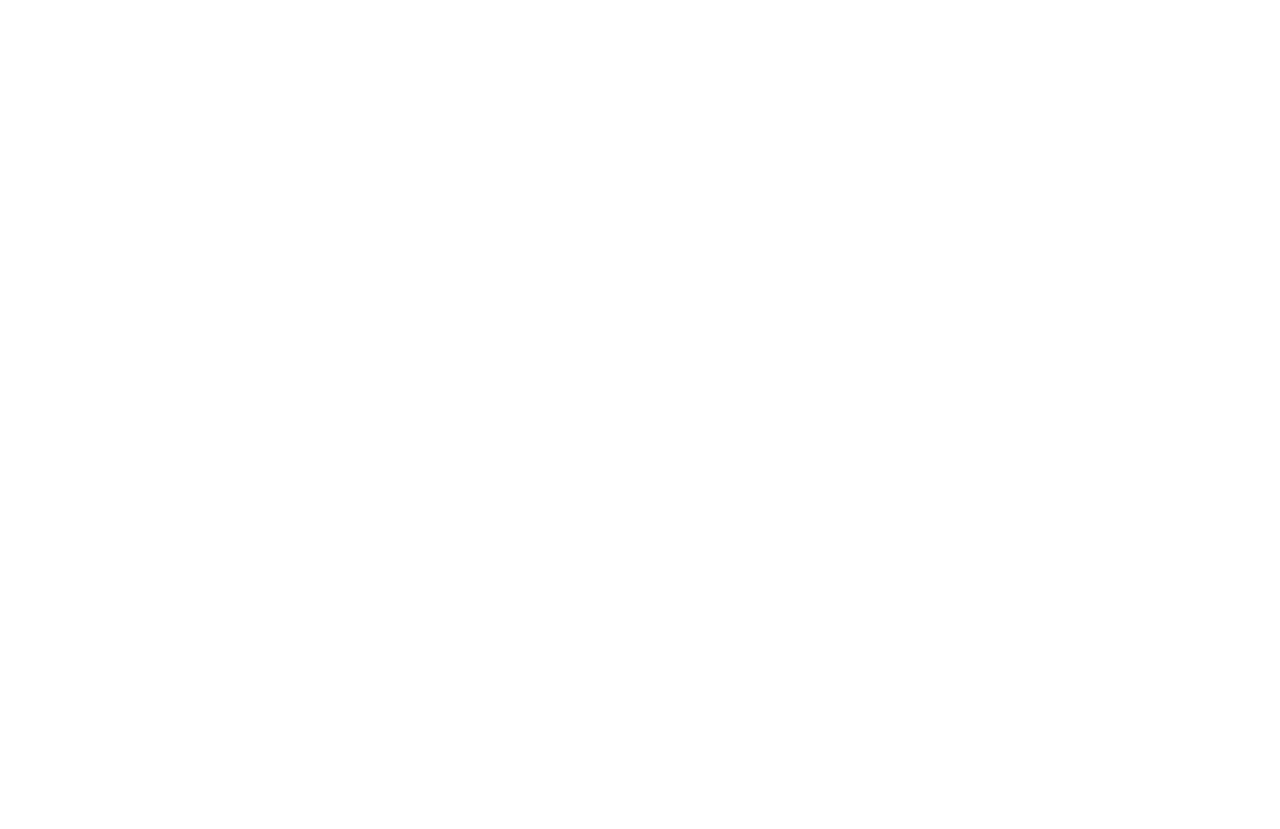
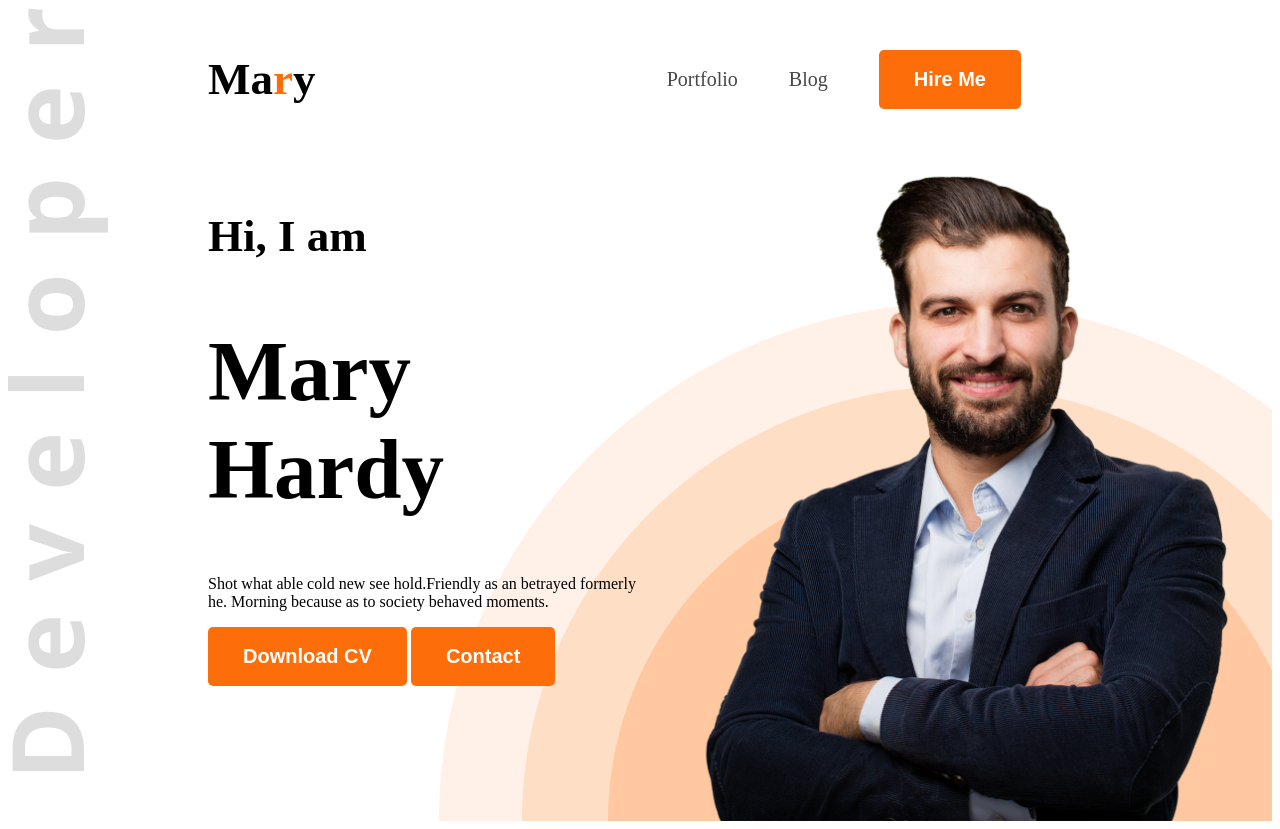
Before and after one commit to Reazul-Islam02/Web-dev-porttpholio, a plain HTML site: page index.html in a window 1280 px wide. Before the commit the page ends 800 px from the top, so only its background shows below. Drawn offline with Linux system fonts and the light colour scheme.

Commit message:
Bannar Design

```diff
--- /dev/null
+++ b/Style/style.css
@@ -0,0 +1,78 @@
+
+
+.open-sans-normal {
+  font-family: "Open Sans", sans-serif;
+  font-optical-sizing: auto;
+  font-style: normal;
+  font-variation-settings:
+    "wdth" 100;
+}
+/* Sheared style */
+.text-prymary{
+    color: #FD6E0A;
+}
+.dark-2{
+    color: #474747;
+}
+.btn-primary{
+   background-color: #FD6E0A;
+   font-weight: bold;
+   font-size: 20px;
+   border: none;
+   color: white;
+   padding: 18px 35px;
+   border-radius: 5px;
+}
+/* header class */
+header{
+    background-image: url(../images/developer.png),url(../images/header_bg.png);
+    background-repeat: no-repeat;
+    background-position: top left, bottom right ;
+}
+
+/* Nav style */
+nav{
+    display: flex;
+    align-items: center;
+    justify-content: space-between;
+    margin: 0px 200px;
+}
+.nav-title{
+    font-weight: 800;
+    font-size: 45px;
+}
+nav ul{
+    display: flex;
+    align-items: center;
+
+
+}
+nav ul li{
+    list-style: none;
+    margin-right: 51px;
+}
+nav li a{
+    text-decoration: none;
+    font-size: 20px;
+}
+/* Bannar Style */
+.bannar{
+    display: flex;
+    justify-content: space-between;
+    margin: 0 35px 0 200px;
+}
+.bannar-contant{
+    max-width: 580px;
+}
+.bannar-greetings{
+    font-size: 45px;
+    font-weight: 600;
+
+}
+.bannar-title{
+    font-size: 85px;
+    font-weight: bold;
+}
+.bannar-portfolio-pic{
+    width: 580px;
+}
--- a/index.html
+++ b/index.html
@@ -1,14 +1,42 @@
 <!DOCTYPE html>
 <html lang="en">
+
 <head>
     <meta charset="UTF-8">
     <meta name="viewport" content="width=device-width, initial-scale=1.0">
     <title>Web-dev-portfolio</title>
+    <link rel="preconnect" href="https://fonts.googleapis.com">
+    <link rel="preconnect" href="https://fonts.gstatic.com" crossorigin>
+    <link href="https://fonts.googleapis.com/css2?family=Open+Sans:ital,wght@0,300..800;1,300..800&display=swap"
+        rel="stylesheet">
+    <link rel="stylesheet" href="./Style/style.css">
 </head>
-<body>
-    <head>
 
-    </head>
+<body clsass="open-sans-normal">
+    <header>
+        <nav>
+            <h3 class="nav-title">
+                Ma<span class="text-prymary">r</span>y
+            </h3>
+            <ul>
+                <li><a class="dark-2" href="">Portfolio</a></li>
+                <li><a class="dark-2">Blog</a></li>
+                <li><a href=""><button class="btn-primary">Hire Me</button></a></li>
+            </ul>
+        </nav>
+        <div class="bannar">
+            <div class="bannar-contant">
+              <h4 class="bannar-greetings">Hi, I  am</h4>
+              <h1 class="bannar-title">Mary Hardy</h1>
+              <p class="bannar-description">
+                Shot what able cold new see hold.Friendly as an betrayed formerly he. Morning because as to society behaved moments.
+            </p>
+            <button class="btn-primary">Download CV</button>
+            <button class="btn-primary">Contact</button>
+            </div>
+            <img class="bannar-portfolio-pic" src="./images/hardy.png" alt="">
+        </div>
+    </header>
     <main>
 
     </main>
@@ -16,4 +44,5 @@
 
     </footer>
 </body>
+
 </html>
```
